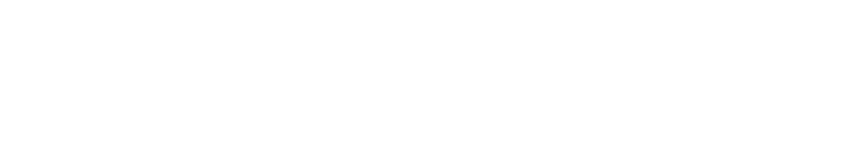
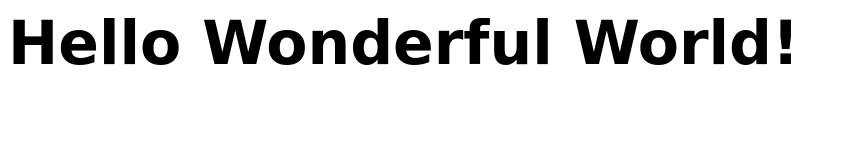
Before and after one commit to shazakhaseem/github-three, a plain HTML site: page index.html in a window 1280 px wide. Shown: the whole page, without its empty margins (0-841 px from the left). Drawn offline with Linux system fonts and the light colour scheme.

Commit message:
added h1 and styled it

```diff
--- a/index.html
+++ b/index.html
@@ -5,6 +5,6 @@
             <link rel="stylesheet" href="style.css">
         </head>
         <body>
-
+            <h1>Hello Wonderful World!</h1>
         </body>
     </html>
--- a/style.css
+++ b/style.css
@@ -0,0 +1,5 @@
+body h1{
+    color: black;
+    font-family: cursive;
+    font-size: 60px;
+}
```
